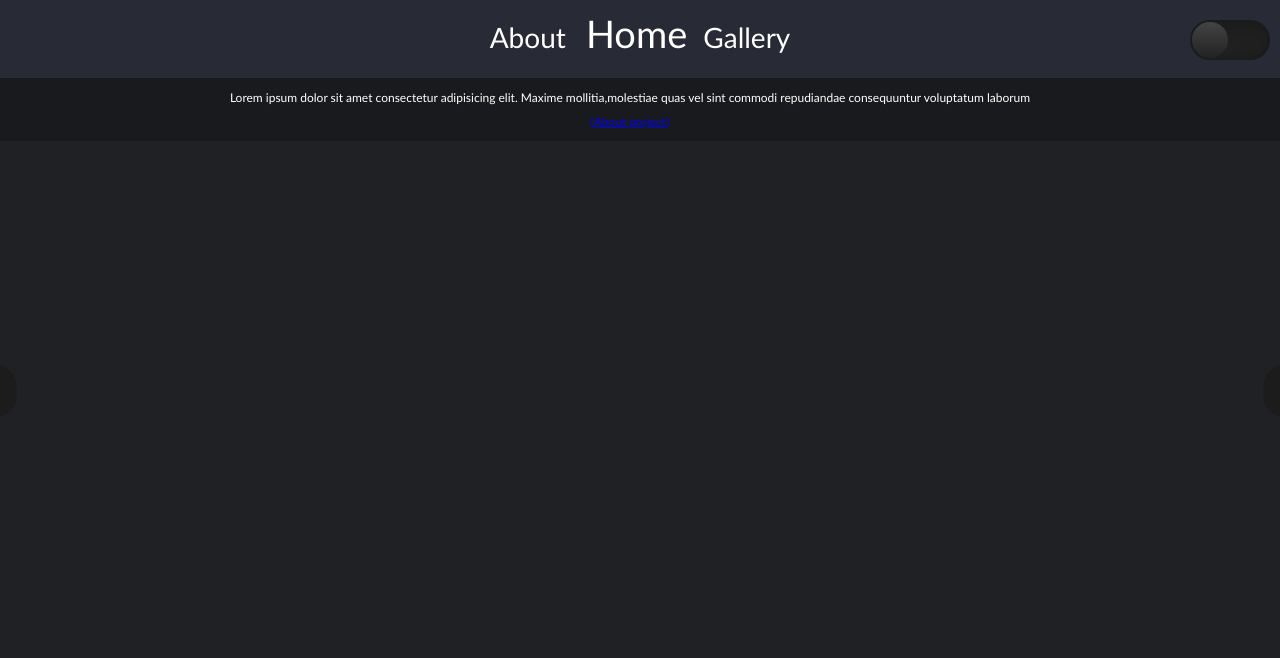
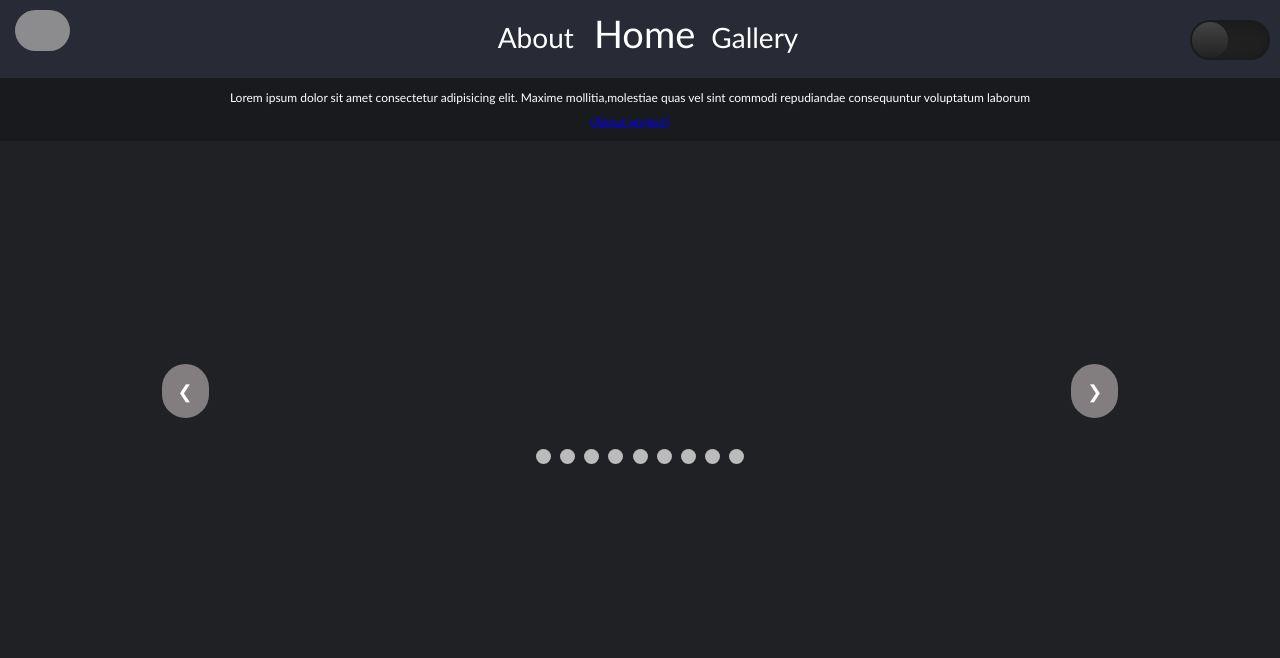
Before and after one commit to JakubSzuber/Local-Monuments-Website, a Flask app: page / in a window 1280 px wide; the page is wider, and only the part inside the window is pictured. Shown: the top 658 px of that part. Run offline with Flask 2, Linux system fonts and the light colour scheme; data that the repository does not hold is empty; some libraries are stand-ins or nearby versions; grey boxes are pictures that could not be loaded.

Commit message:
added GitHub image

```diff
--- a/services/web/template/base.html
+++ b/services/web/template/base.html
@@ -23,6 +23,16 @@
             background-color: whitesmoke;
             color: black;
 
+        }
+
+        #github{
+            width: 55px;
+            opacity: 0.85;
+            border-width: 0px;border:0px;
+            border-radius: 25px;
+            position: absolute;
+            left: 15px;
+            top: 10px;
         }
 
         p {
@@ -151,6 +161,11 @@
 <body>
     <!-- Menu Navigation Bar -->
     <header class="menu" id="header-menu">
+
+        <a href="https://github.com/JakubSzuber/Local-Monuments-Website">
+            <img id="github" src="https://play-lh.googleusercontent.com/PCpXdqvUWfCW1mXhH1Y_98yBpgsWxuTSTofy3NGMo9yBTATDyzVkqU580bfSln50bFU" alt="github-img" title="github">
+        </a>
+
         <a href="{{ url_for('about_page') }}">About</a>
         <a id="home" href="{{ url_for('home_page') }}">Home</a>
         <a href="{{ url_for('gallery_page') }}">Gallery</a>
@@ -173,6 +188,15 @@
 
     <!-- JavaScript code -->
     <script>
+        var element = document.getElementById("header-menu")
+        document.addEventListener('scroll', (e) => {
+            if (document.documentElement.scrollTop > 50) {
+                element.classList.add("transparent");
+            } else {
+                element.classList.remove("transparent");
+            }
+        })
+
         const body = document.querySelector('body');
         const toggle = document.getElementById('toggle');
         const footer = document.querySelector('footer');
@@ -185,15 +209,6 @@
             menu.classList.toggle('active');
         }
 
-        var element = document.getElementById("header-menu")
-        document.addEventListener('scroll', (e) => {
-            if (document.documentElement.scrollTop > 50) {
-                element.classList.add("transparent");
-            } else {
-                element.classList.remove("transparent");
-            }
-        })
-
         {% block script %} {% endblock %}
     </script>
 </body>
--- a/services/web/template/home.html
+++ b/services/web/template/home.html
@@ -9,10 +9,11 @@
         z-index: 0;
     }
 
-    img {
+    #monument {
         vertical-align: middle;
-        height: 550px;
+        height: 50%;
         width: 50%;
+        border-radius: 25px;
     }
 
     /* Slideshow container */
@@ -34,7 +35,7 @@
     }
 
     /* Next & previous buttons */
-    .prev, .next {
+    #prev, #next {
         cursor: pointer;
         position: relative;
         width: auto;
@@ -46,28 +47,23 @@
         transition: 0.6s ease;
         border-radius: 25px;
         user-select: none;
-        background-color: rgb(28, 28, 28);
+        background-color: rgb(130, 126, 128);
     }
 
     /* Position the "next button" to the right */
-    .prev {
-        left: -620px;
+    #prev {
+        left: -33.5vw;
         top: 300px;
     }
 
-    .next {
-        right: -620px;
+    #next {
+        right: -33.5vw;
         top: 300px;
     }
 
     /* On hover, add a black background color with a little see-through */
-    .prev:hover, .next:hover {
+    #prev:hover, #next:hover {
         background-color: rgba(0,0,0,0.8);
-    }
-
-    /* TESTOWIEC TESTYYYYYYY !!! */
-    .prev.active, .next.active {
-        background-color: rgba(70,70,70);
     }
 
     /* Number text (1/3 etc) */
@@ -92,7 +88,7 @@
         display: inline-block;
         transition: background-color 0.6s ease;
         position: relative;
-        top: 620px;
+        top: 30.5vw;
     }
 
     .active, .dot:hover {
@@ -118,14 +114,14 @@
     }
 
     @media only screen and (max-width: 300px) {
-        .prev, .next,.text {font-size: 11px}
+        #prev, #next,.text {font-size: 11px}
         .dot{
         height: 10px;
         width: 10px;}
     }
 
     @media only screen and (max-width: 500px) {
-    .prev, .next,.text {font-size: 14px}
+    #prev, #next, .text {font-size: 14px}
     }
 
     .slideshow-container p {
@@ -148,15 +144,15 @@
             <span class="dot" onclick="currentSlide(9)"></span>
         </div>
 
-        <a class="prev" onclick="plusSlides(-1)">&#10094;</a>
-        <a class="next" onclick="plusSlides(1)">&#10095;</a>
+        <a id="prev" onclick="plusSlides(-1)">&#10094;</a>
+        <a id="next" onclick="plusSlides(1)">&#10095;</a>
     </div>
 
     <div class="slideshow-container">
          {% for monument in monuments %}
             <div class='mySlides fade'>
                 <div class="numbertext">{{ monument[0] }} / 9</div>
-                <img src="{{ monument[7] }}" alt="Monument">
+                <img id="monument" src="{{ monument[7] }}" alt="Monument">
                 <br><br>
                 <h1>#{{ monument[0] }} {{ monument[1] }}</h1>
                 <br>
@@ -171,7 +167,6 @@
 {% endblock %}
 
 {% block script %}
-
     var slideIndex = 1;
 
     showSlides(slideIndex);
@@ -199,6 +194,4 @@
         slides[slideIndex - 1].style.display = "block";
         dots[slideIndex - 1].className += " active";
     }
-
-
 {% endblock %}
```
